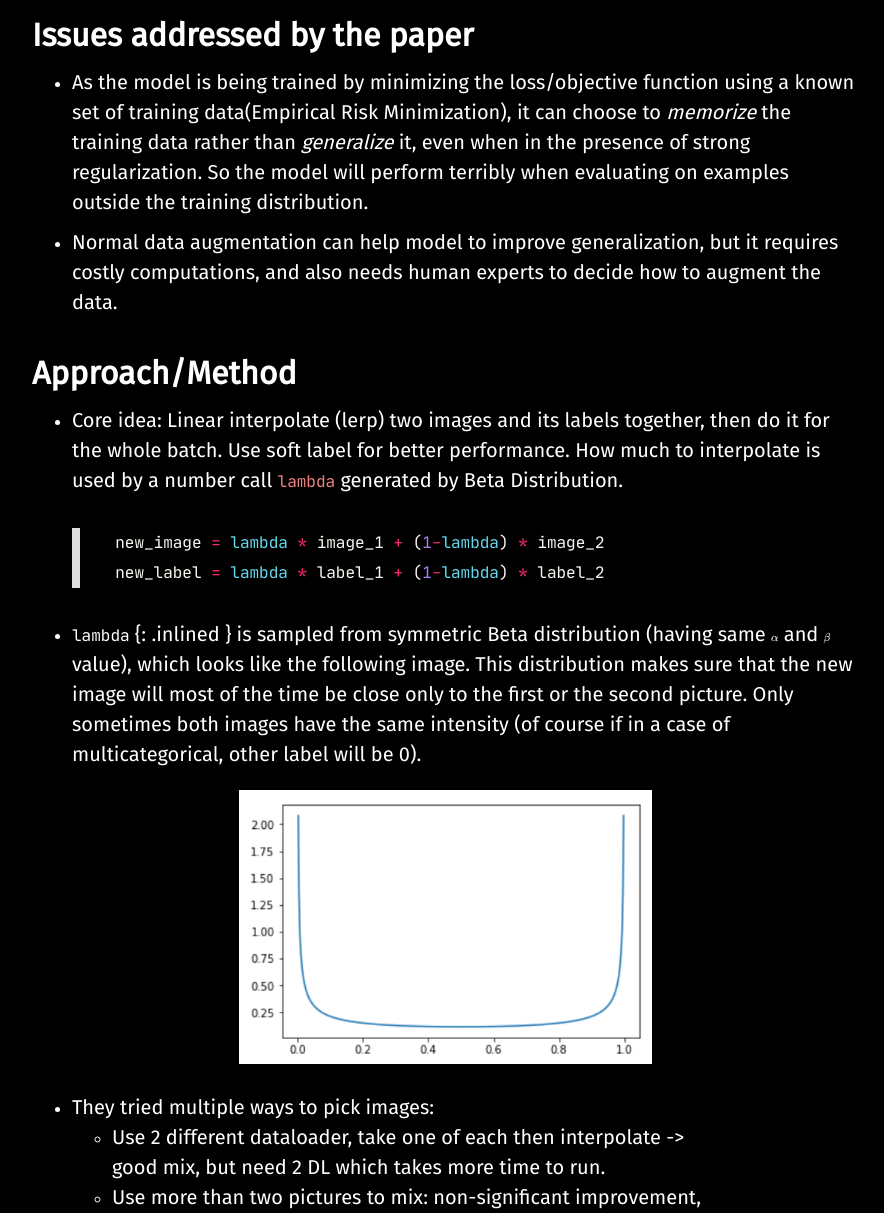
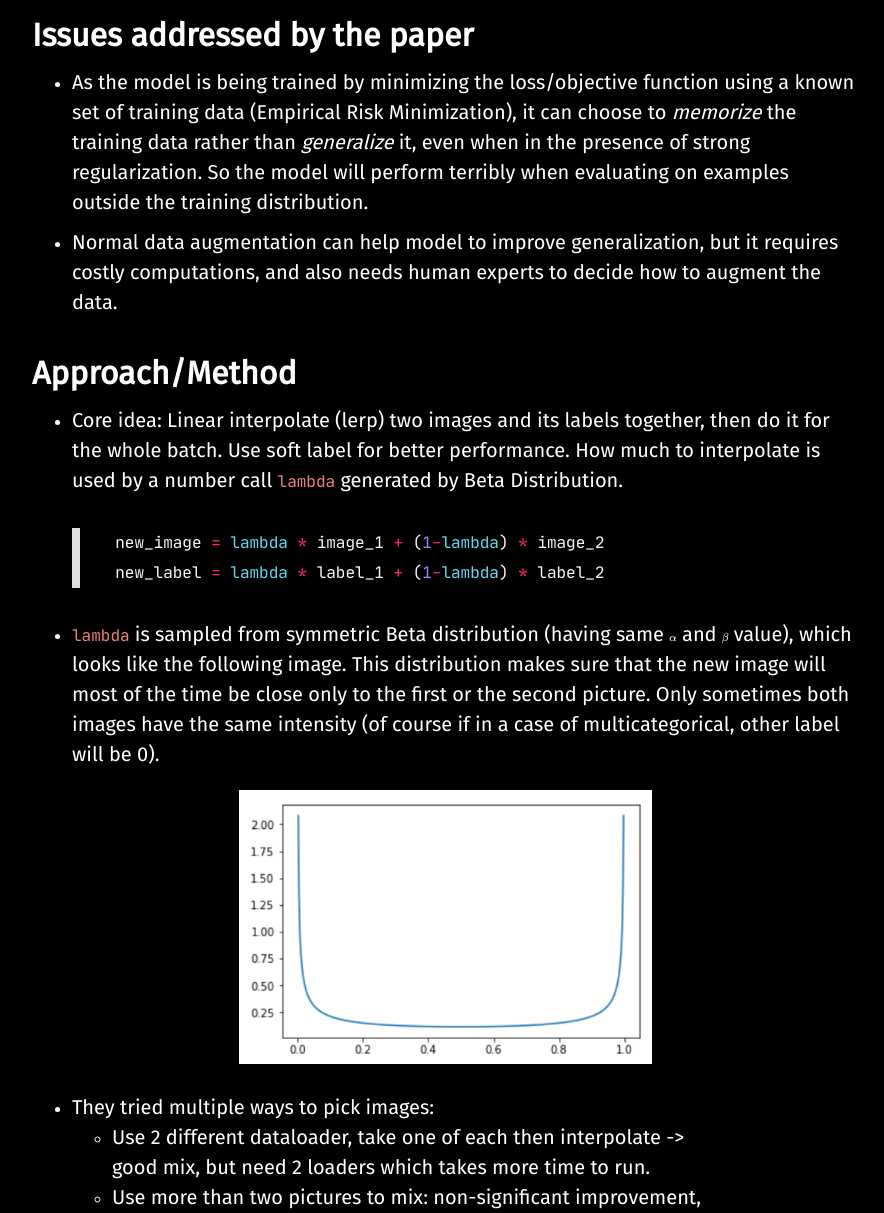
Before and after one commit to bomcon123456/bomcon123456.github.io, a Jekyll site: the page built from _posts/2020-08-24-mixup.md, in a window 1280 px wide and 1400 px high, scrolled down 1547 px. Shown: the part 187-1400 px from the top of the window, without its empty margins (112-996 px from the left). Built offline with Jekyll 4.4.1, drawn with Linux system fonts in a browser that asks for light colours; nearby versions of some CDN libraries; formulas are drawn with MathJax 3; some of the changed text lies outside the part shown.

Commit message:
mixup: fix latex

````diff
--- a/_posts/2020-08-24-mixup.md
+++ b/_posts/2020-08-24-mixup.md
@@ -23,7 +23,7 @@
 ![pineapple-pen](https://media.giphy.com/media/BHeCjdyGJck6c/giphy.gif)
 
 ## Issues addressed by the paper
-- As the model is being trained by minimizing the loss/objective function using a known set of training data(Empirical Risk Minimization), it can choose to _memorize_ the training data rather than _generalize_ it, even when in the presence of strong regularization. So the model will perform terribly when evaluating on examples outside the training distribution.
+- As the model is being trained by minimizing the loss/objective function using a known set of training data (Empirical Risk Minimization), it can choose to _memorize_ the training data rather than _generalize_ it, even when in the presence of strong regularization. So the model will perform terribly when evaluating on examples outside the training distribution.
 - Normal data augmentation can help model to improve generalization, but it requires costly computations, and also needs human experts to decide how to augment the data.
 
 ## Approach/Method
@@ -32,14 +32,14 @@
     new_image = lambda * image_1 + (1-lambda) * image_2
     new_label = lambda * label_1 + (1-lambda) * label_2
 ```
-- `lambda` {: .inlined } is sampled from symmetric Beta distribution (having same \\(\alpha\\) and \\(\beta\\) value), which looks like the following image. This distribution makes sure that the new image will most of the time be close only to the first or the second picture. Only sometimes both images have the same intensity (of course if in a case of multicategorical, other label will be 0).
+- `lambda`{: .inlined } is sampled from symmetric Beta distribution (having same \\(\alpha\\) and \\(\beta\\) value), which looks like the following image. This distribution makes sure that the new image will most of the time be close only to the first or the second picture. Only sometimes both images have the same intensity (of course if in a case of multicategorical, other label will be 0).
 
 <p align="center">
   <img src="/assets/images/mixup/beta.png" style="width: 50%;" alt="lr">
 </p>
 
 - They tried multiple ways to pick images:
-    - Use 2 different dataloader, take one of each then interpolate -> good mix, but need 2 DL which takes more time to run.
+    - Use 2 different dataloader, take one of each then interpolate -> good mix, but need 2 loaders which takes more time to run.
     - Use more than two pictures to mix: non-significant improvement, but increases the computation cost.
     - Use only 1 dataloader, then mixup the batch and its shuffled-version -> may have duplicates, but peforms equally well -> __RECOMMEND__.
 
@@ -57,7 +57,7 @@
 - Significantly improve the robustness of neural networks without hindering the speed of ERM.
 
 ## Best practice
-- \\(\alpha\\) \in [0.1, 0.4]$ usually performs well, whereas larger \\(\alpha\\) may lead to underfitting.
+- \\(\alpha \in [0.1, 0.4]\\) usually performs well, whereas larger \\(\alpha\\) may lead to underfitting.
 - When using mixup, use larger neural network and also train longer for better result.
 - mixup + dropout performs very nicely together (produced SOTA in the paper).
 
````
